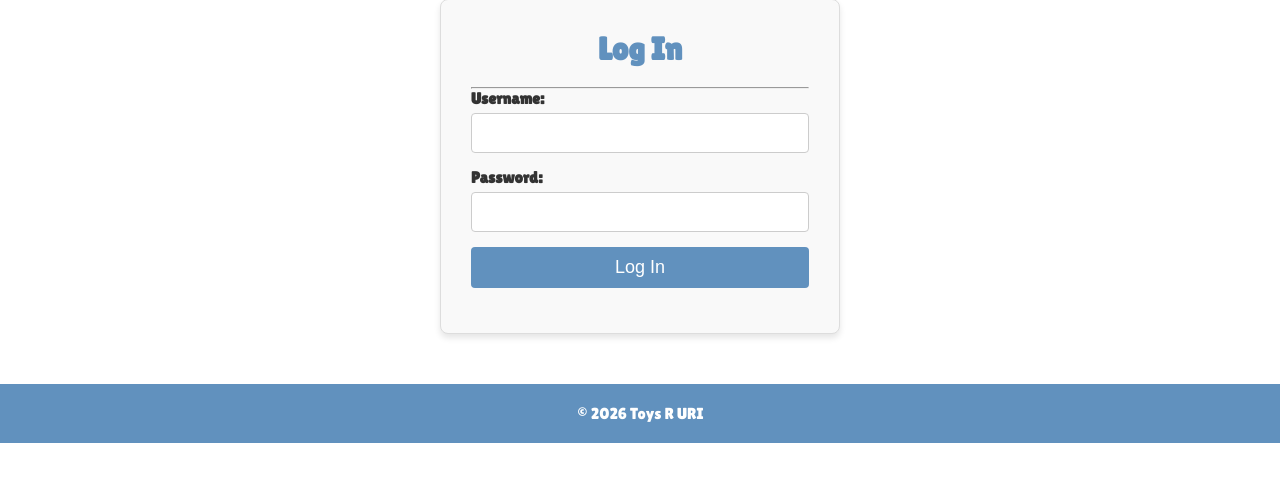
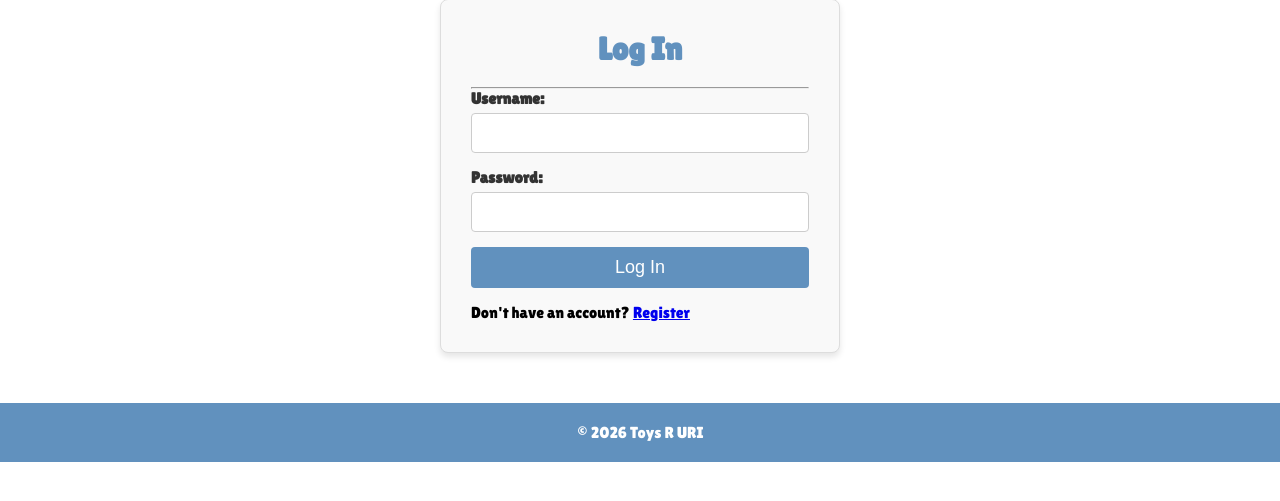
Before and after one commit to WParkerHolland/CSC436, a PHP site: page /login.php in a window 1280 px wide. Shown: the part 168-669 px from the top of the page. Run offline with PHP 8.4, Linux system fonts and the light colour scheme.

Commit message:
Add registration link to login page

```diff
--- a/website/login.php
+++ b/website/login.php
@@ -59,6 +59,7 @@
             <input type="submit" value="Log In" class="submit-btn">
         </div>
     </form>
+  <p>Don't have an account? <a href="register.php">Register</a></p>
 </div>
 
 <?php include 'includes/footer.php'; ?>
```
